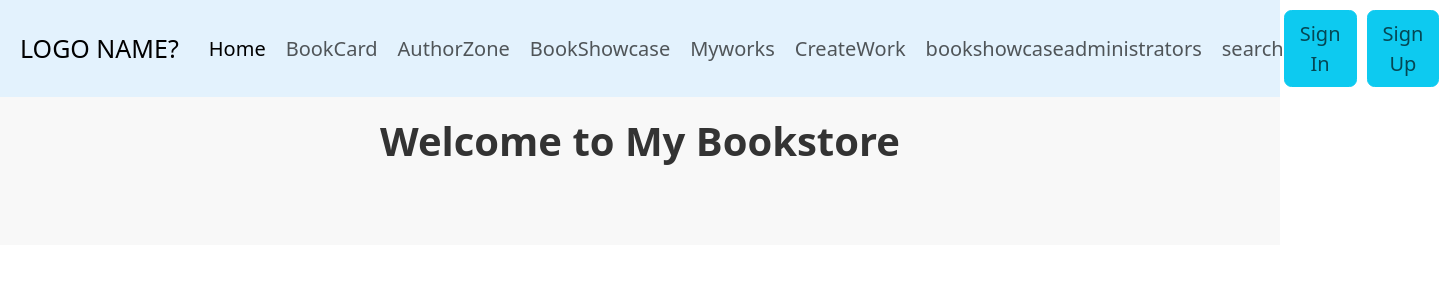
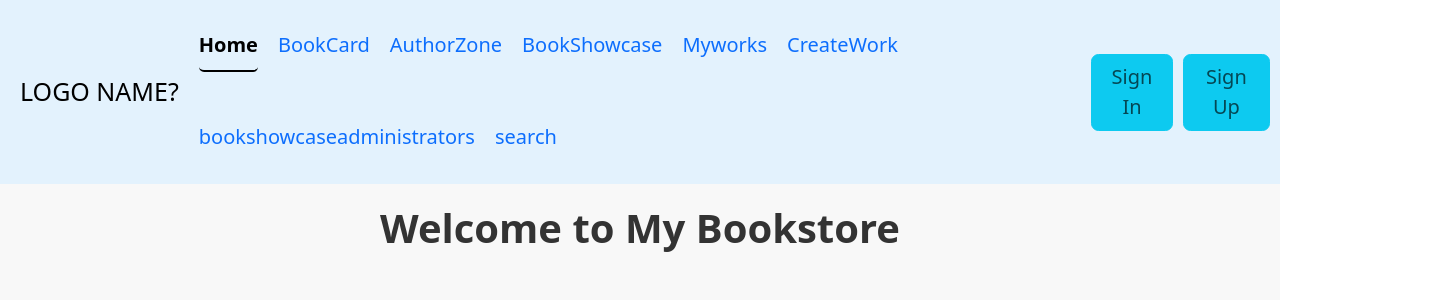
Before and after one commit to caiirene/sese-reading, a React (Create React App) app: page / in a window 1280 px wide. Shown: the top 300 px of the page, 1439 px wide, since content can reach past the window. Built offline with nearby package versions, Linux system fonts and the light colour scheme; no server answers.

Commit message:
Update NavBar.js

```diff
--- a/src/Components/NavBar/NavBar.js
+++ b/src/Components/NavBar/NavBar.js
@@ -1,7 +1,9 @@
 import React from "react";
-import 'bootstrap/dist/css/bootstrap.min.css';
-import 'bootstrap/dist/js/bootstrap.bundle.min.js';
+import { NavLink, useLocation } from "react-router-dom";
+import "bootstrap/dist/css/bootstrap.min.css";
+import "bootstrap/dist/js/bootstrap.bundle.min.js";
 function NavBar() {
+  const { pathname } = useLocation();
   return (
     <nav
       className="navbar navbar-expand-lg"
@@ -23,46 +25,50 @@ function NavBar() {
           <span className="navbar-toggler-icon"></span>
         </button>
         <div className="collapse navbar-collapse" id="navbarNav">
-          <ul className="navbar-nav">
+          <ul className="nav nav-underline">
             <li className="nav-item">
-              <a className="nav-link active" aria-current="page" href="/">
+              <NavLink className="nav-link" to="/" exact>
                 Home
-              </a>
+              </NavLink>
             </li>
             <li className="nav-item">
-              <a className="nav-link" href="/book">
+              <NavLink className="nav-link" to="/book" exact>
                 BookCard
-              </a>
+              </NavLink>
             </li>
             <li className="nav-item">
-              <a className="nav-link" href="/authorzone">
+              <NavLink className="nav-link" to="/authorzone" exact>
                 AuthorZone
-              </a>
+              </NavLink>
             </li>
             <li className="nav-item">
-              <a className="nav-link" href="/bookshowcase">
+              <NavLink className="nav-link" to="/bookshowcase" exact>
                 BookShowcase
-              </a>
+              </NavLink>
             </li>
             <li className="nav-item">
-              <a className="nav-link" href="/myworks">
+              <NavLink className="nav-link" to="/myworks" exact>
                 Myworks
-              </a>
+              </NavLink>
             </li>
             <li className="nav-item">
-              <a className="nav-link" href="/creatework">
+              <NavLink className="nav-link" to="/creatework" exact>
                 CreateWork
-              </a>
+              </NavLink>
             </li>
             <li className="nav-item">
-              <a className="nav-link" href="/bookshowcaseadministrators">
+              <NavLink
+                className="nav-link"
+                to="/bookshowcaseadministrators"
+                exact
+              >
                 bookshowcaseadministrators
-              </a>
+              </NavLink>
             </li>
             <li className="nav-item">
-              <a className="nav-link" href="/search">
+              <NavLink className="nav-link" to="/search" exact>
                 search
-              </a>
+              </NavLink>
             </li>
           </ul>
         </div>
@@ -85,5 +91,4 @@ function NavBar() {
   );
 }
 
-
 export default NavBar;
```
Lines whose indentation alone changed are shown as unchanged.
